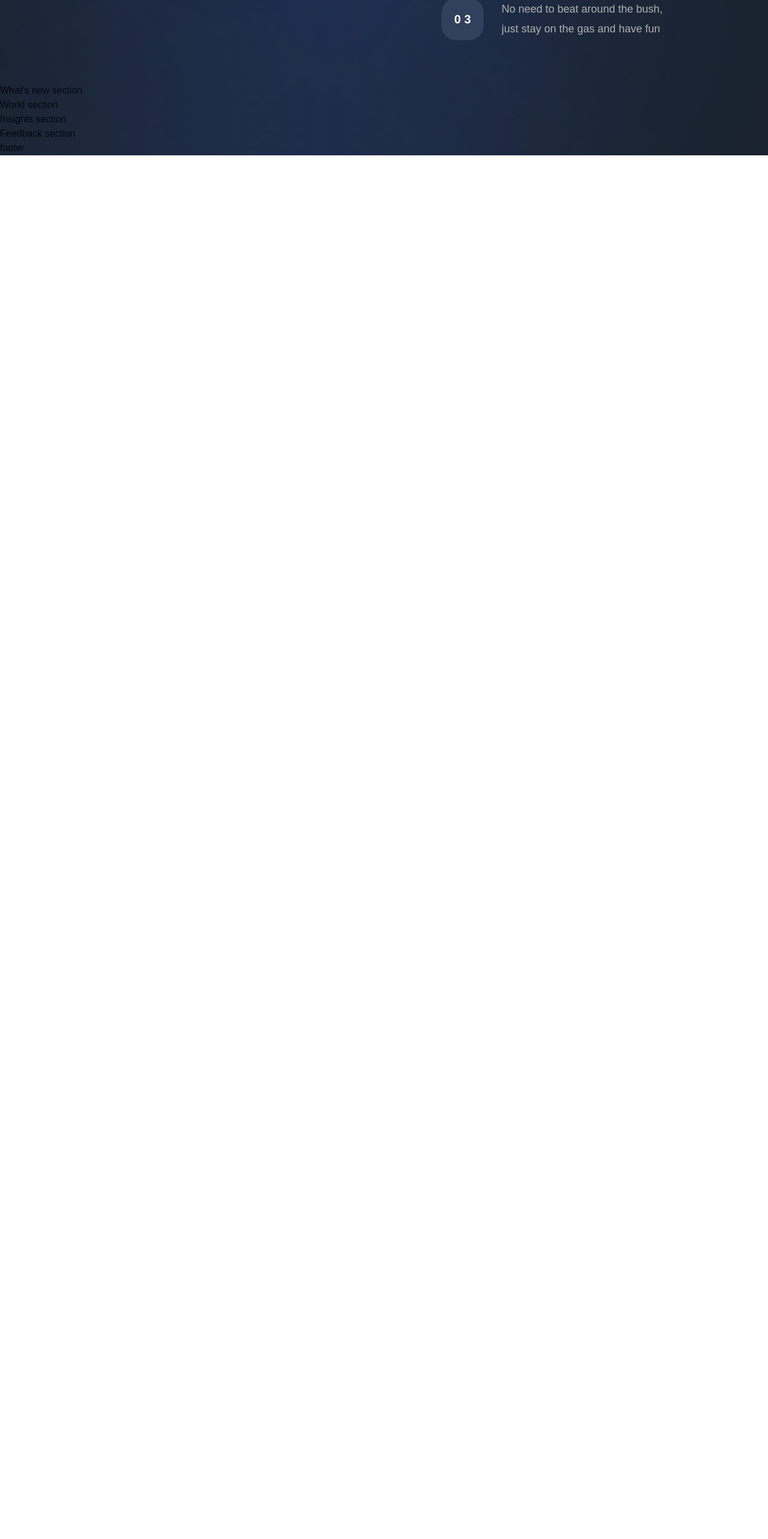
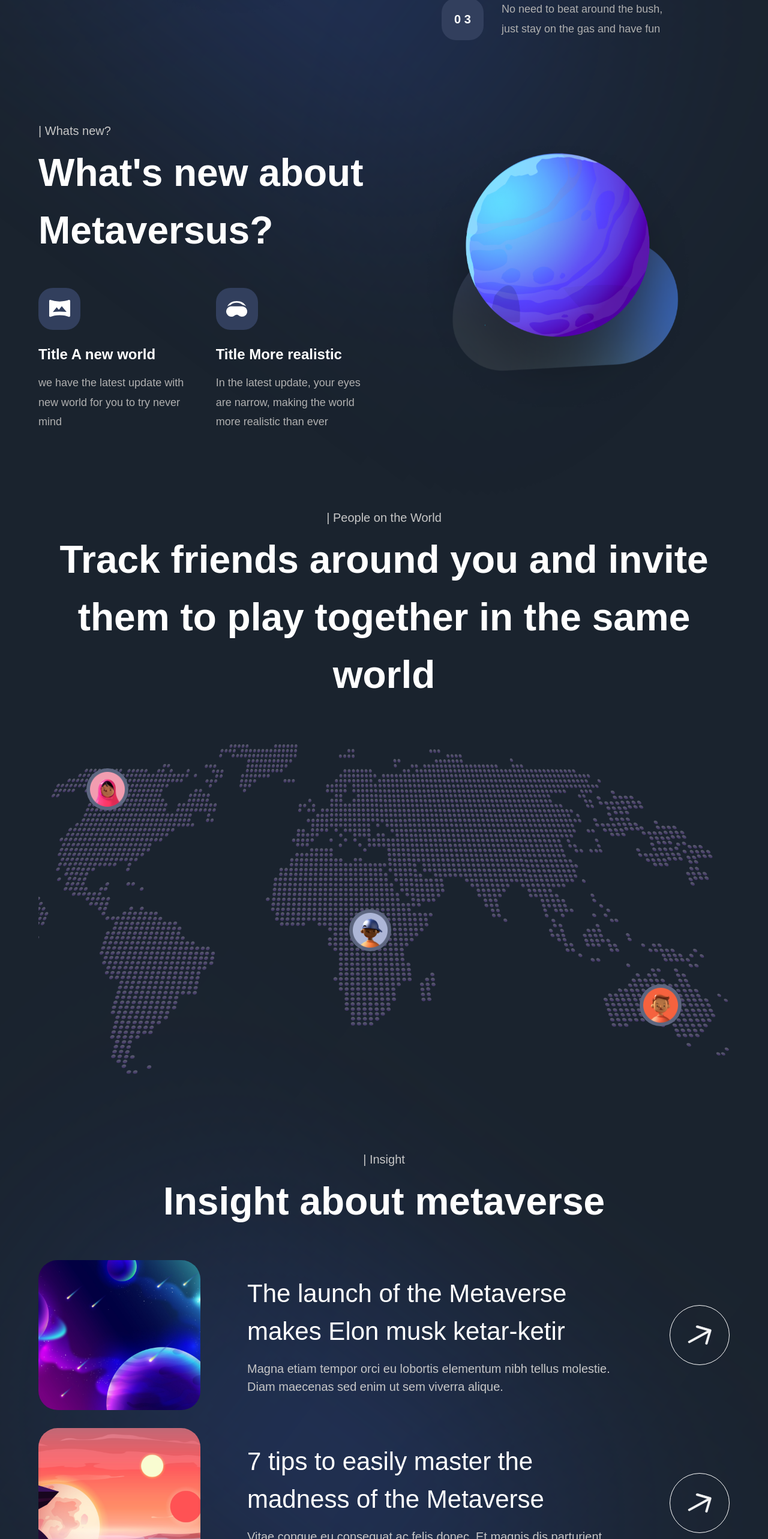
Before and after one commit to Lakorthus/project-metaverse, a Next.js app: page / in a window 1280 px wide. Shown: the part 3289-5855 px from the top of the page at 60% size. Before the commit the page ends 3548 px from the top, so only its background shows below. Built offline with nearby package versions, Linux system fonts and the light colour scheme; a web font is replaced by a local one.

Commit message:
build : insight

```diff
--- a/components/InsightCard.jsx
+++ b/components/InsightCard.jsx
@@ -1,9 +1,38 @@
-'use client';
+"use client";
 
-const InsightCard = () => (
-  <div>
-    Insight Card
-  </div>
+import { motion } from "framer-motion";
+
+import { fadeIn } from "../utils/motion";
+
+const InsightCard = ({ imgUrl, title, subtitle, index }) => (
+  <motion.div
+    variants={fadeIn("up", "spring", index * 0.5, 1)}
+    className="flex md:flex-row flex-col gap-4"
+  >
+    <img
+      src={imgUrl}
+      alt="planet-01"
+      className="md:w-[270px] w-full h-[250px] rounded-[32px] object-cover"
+    />
+    <div className="w-full flex justify-between items-center">
+      <div className="flex-1 md:ml-[62px] flex flex-col max-w-[650px]">
+        <h4 className="font-normal lg:text-[42px] text-[26px] text-white">
+          {title}
+        </h4>
+        <p className="mt-[16px] font-normal lg:text-[20px] text-[14px] text-secondary-white">
+          {subtitle}
+        </p>
+      </div>
+
+      <div className="lg:flex hidden items-center justify-center w-[100px] h-[100px] rounded-full bg-transparent border-[1px] border-white">
+        <img
+          src="/arrow.svg"
+          alt="arrow"
+          className="w-[40%] h-[40%] object-contain"
+        />
+      </div>
+    </div>
+  </motion.div>
 );
 
 export default InsightCard;
--- a/components/NewFeatures.jsx
+++ b/components/NewFeatures.jsx
@@ -1,6 +1,18 @@
-const NewFeatures = () => (
-  <div>
-    New Features
+import styles from "../styles";
+
+const NewFeatures = ({ imgUrl, title, subtitle }) => (
+  <div className="flex-1 flex flex-col sm:max-w-[250px] min-w-[210px]">
+    <div
+      className={`${styles.flexCenter} w-[70px] h-[70px] rounded-[24px] bg-[#323F5D]`}
+    >
+      <img src={imgUrl} alt="icon" className="w-1/2 h-1/2 object-contain" />
+    </div>
+    <h1 className="mt-[26px] font-bold text-[24px] leading-[30.24px] text-white">
+      Title {title}
+    </h1>
+    <p className="flex-1 mt-[16px] font-normal text-[18px] text-[#B0B0B0] leading-[32.4px]">
+      {subtitle}
+    </p>
   </div>
 );
 
--- a/sections/Feedback.jsx
+++ b/sections/Feedback.jsx
@@ -1,8 +1,62 @@
-'use client';
+"use client";
+
+import { motion } from "framer-motion";
+
+import styles from "../styles";
+import { fadeIn, staggerContainer, zoomIn } from "../utils/motion";
 
 const Feedback = () => (
-  <section>
-    Feedback section
+  <section className={`${styles.paddings}`}>
+    <motion.div
+      variants={staggerContainer}
+      initial="hidden"
+      whileInView="show"
+      viewport={{ once: false, amount: 0.25 }}
+      className={`${styles.innerWidth} mx-auto flex lg:flex-row flex-col gap-6`}
+    >
+      <motion.div
+        variants={fadeIn("right", "tween", 0.2, 1)}
+        className="flex-[0.5] lg:max-w-[370px] flex justify-end flex-col gradient-05 sm:p-8 p-4 rounded-[32px] border-[1px] border-[#6A6A6A] relative"
+      >
+        <div className="feedback-gradient" />
+        <div>
+          <h4 className="font-bold sm:text-[32px] text-[26px] sm:leading-[40.32px] leading-[36.32px] text-white">
+            Samantha
+          </h4>
+          <p className="mt-[8px] font-normal sm:text-[18px] text-[12px] sm:leading-[22.68px] leading-[16.68px] text-white">
+            Founder Metaverus
+          </p>
+        </div>
+
+        <p className="mt-[24px] font-normal sm:text-[24px] text-[18px] sm:leading-[45.6px] leading-[39.6px] text-white">
+          “With the development of today's technology, metaverse is very useful
+          for today's work, or can be called web 3.0. by using metaverse you can
+          use it as anything”
+        </p>
+      </motion.div>
+
+      <motion.div
+        variants={fadeIn("left", "tween", 0.2, 1)}
+        className="relative flex-1 flex justify-center items-center"
+      >
+        <img
+          src="/planet-09.png"
+          alt="planet-09"
+          className="w-full lg:h-[610px] h-auto min-h-[210px] object-cover rounded-[40px]"
+        />
+
+        <motion.div
+          variants={zoomIn(0.4, 1)}
+          className="lg:block hidden absolute -left-[10%] top-[3%]"
+        >
+          <img
+            src="/stamp.png"
+            alt="stamp"
+            className="w-[155px] h-[155px] object-contain"
+          />
+        </motion.div>
+      </motion.div>
+    </motion.div>
   </section>
 );
 
--- a/sections/Insights.jsx
+++ b/sections/Insights.jsx
@@ -1,8 +1,32 @@
-'use client';
+"use client";
+
+import { motion } from "framer-motion";
+
+import styles from "../styles";
+import { insights } from "../constants";
+import { staggerContainer } from "../utils/motion";
+import { InsightCard, TitleText, TypingText } from "../components";
 
 const Insights = () => (
-  <section>
-    Insights section
+  <section className={`${styles.paddings} relative z-10`}>
+    <motion.div
+      variants={staggerContainer}
+      initial="hidden"
+      whileInView="show"
+      viewport={{ once: false, amount: 0.25 }}
+      className={`${styles.innerWidth} mx-auto flex flex-col`}
+    >
+      <TypingText title="| Insight" textStyles="text-center" />
+      <TitleText
+        title={<>Insight about metaverse</>}
+        textStyles="text-center"
+      />
+      <div className="mt-[50px] flex flex-col gap-[30px]">
+        {insights.map((item, index) => (
+          <InsightCard key={`insight-${index}`} {...item} index={index + 1} />
+        ))}
+      </div>
+    </motion.div>
   </section>
 );
 
--- a/sections/WhatsNew.jsx
+++ b/sections/WhatsNew.jsx
@@ -1,8 +1,45 @@
 'use client';
 
+import { motion } from 'framer-motion';
+
+import styles from '../styles';
+import { newFeatures } from '../constants';
+import { NewFeatures, TitleText, TypingText } from '../components';
+import { planetVariants, staggerContainer, fadeIn } from '../utils/motion';
+
 const WhatsNew = () => (
-  <section>
-    What's new section
+  <section className={`${styles.paddings} relative z-10`}>
+    <motion.div
+      variants={staggerContainer}
+      initial="hidden"
+      whileInView="show"
+      viewport={{ once: false, amount: 0.25 }}
+      className={`${styles.innerWidth} mx-auto flex lg:flex-row flex-col gap-8`}
+    >
+      <motion.div
+        variants={fadeIn("right", "tween", 0.2, 1)}
+        className="flex-[0.95] flex justify-center flex-col"
+      >
+        <TypingText title="| Whats new?" />
+        <TitleText title={<>What's new about Metaversus?</>} />
+        <div className="mt-[48px] flex flex-wrap justify-between gap-[24px]">
+          {newFeatures.map((feature) => (
+            <NewFeatures key={feature.title} {...feature} />
+          ))}
+        </div>
+      </motion.div>
+
+      <motion.div
+        variants={planetVariants("right")}
+        className={`flex-1 ${styles.flexCenter}`}
+      >
+        <img
+          src="/whats-new.png"
+          alt="get-started"
+          className="w-[90%] h-[90%] object-contain"
+        />
+      </motion.div>
+    </motion.div>
   </section>
 );
 
--- a/sections/World.jsx
+++ b/sections/World.jsx
@@ -1,8 +1,50 @@
 'use client';
 
+import { motion } from 'framer-motion';
+
+import styles from '../styles';
+import { TitleText, TypingText } from '../components';
+import { fadeIn, staggerContainer } from '../utils/motion';
+
 const World = () => (
-  <section>
-    World section
+  <section className={`${styles.paddings} relative z-10`}>
+    <motion.div
+      variants={staggerContainer}
+      initial="hidden"
+      whileInView="show"
+      viewport={{ once: false, amount: 0.25 }}
+      className={`${styles.innerWidth} mx-auto flex flex-col`}
+    >
+
+      <TypingText title="| People on the World" textStyles="text-center" />
+      <TitleText
+        title={(
+          <>Track friends around you and invite them to play together in the same
+            world
+          </>
+        )}
+        textStyles="text-center"
+      />
+
+      <motion.div
+        variants={fadeIn('up', 'tween', 0.3, 1)}
+        className="relative mt-[68px] flex w-full h-[550px]"
+      >
+        <img src="/map.png" alt="map" className="w-full h-full object-cover" />
+
+        <div className="absolute bottom-20 right-20 w-[70px] h-[70px] p-[6px] rounded-full bg-[#5D6680]">
+          <img src="people-01.png" alt="people" className="w-full h-full" />
+        </div>
+
+        <div className="absolute top-10 left-20 w-[70px] h-[70px] p-[6px] rounded-full bg-[#5D6680]">
+          <img src="/people-02.png" alt="people" className="w-full h-full" />
+        </div>
+
+        <div className="absolute top-1/2 left-[45%] w-[70px] h-[70px] p-[6px] rounded-full bg-[#5D6680]">
+          <img src="people-03.png" alt="people" className="w-full h-full" />
+        </div>
+      </motion.div>
+    </motion.div>
   </section>
 );
 
```
